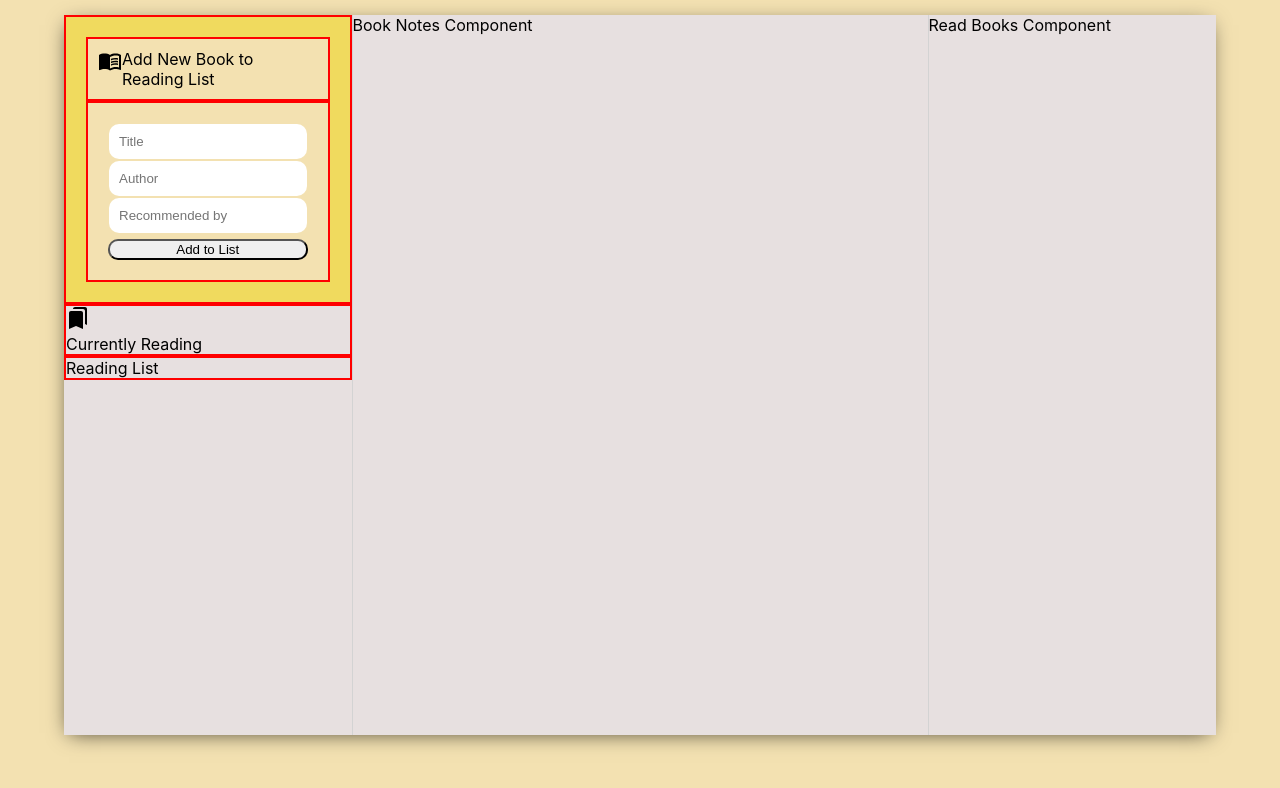
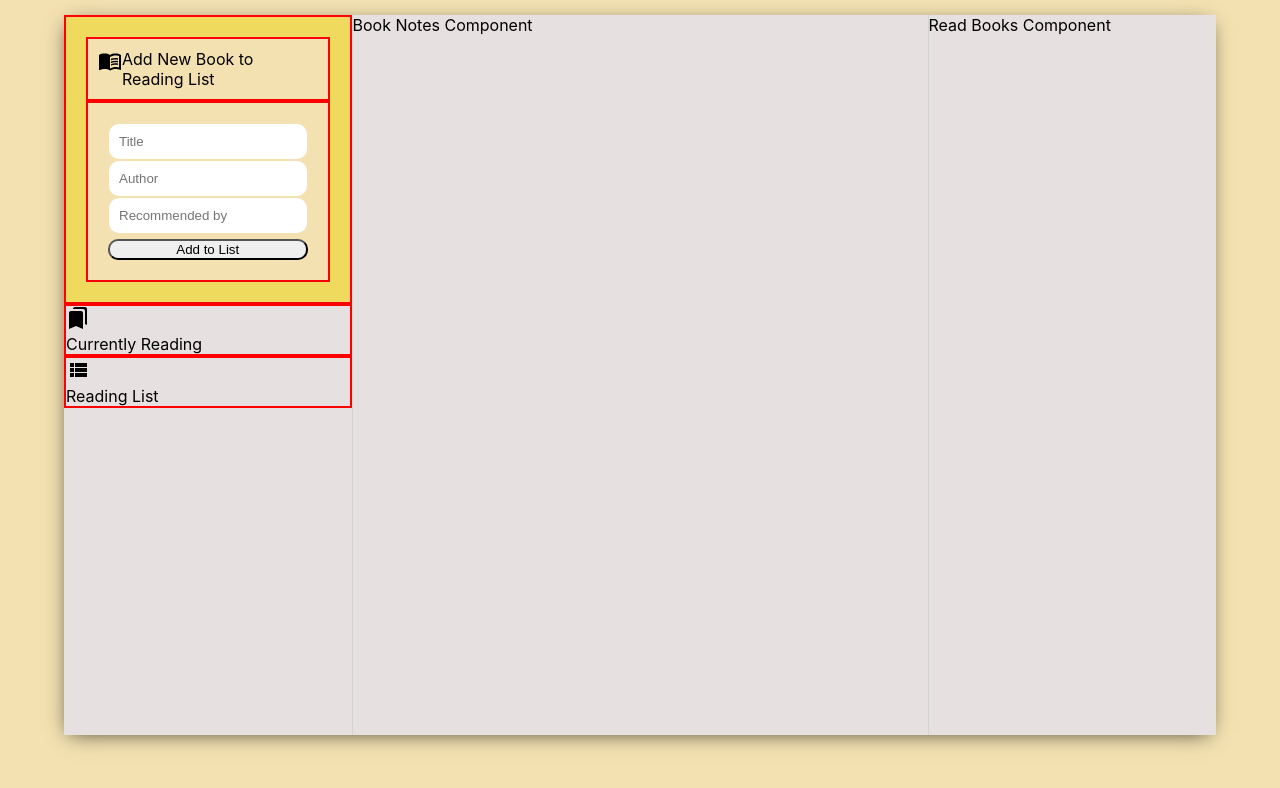
Before and after one commit to adospinoiu/MERN_Reading_List, a React (Create React App) app in the folder reading_list-front-end/: page / in a window 1280 px wide. Shown: the top 788 px of the page. Built offline with nearby package versions, Linux system fonts and the light colour scheme.

Commit message:
Added icon to Reading-List section

```diff
--- a/reading_list-front-end/src/ReadingList.js
+++ b/reading_list-front-end/src/ReadingList.js
@@ -3,6 +3,7 @@ import './ReadingList.css';
 
 import MenuBookIcon from '@material-ui/icons/MenuBook';
 import BookmarksIcon from '@material-ui/icons/Bookmarks';
+import ViewListIcon from '@material-ui/icons/ViewList';
 
 function ReadingList() {
     return (
@@ -42,11 +43,15 @@ function ReadingList() {
                 </div>
 
 
-
             </div>
 
             <div className="readinglist__futurereading">
-                <p>Reading List</p>
+                <div className="futurereading__header">
+                    <ViewListIcon />
+
+                    <p>Reading List</p>
+                </div>
+
             </div>
         </div >
     )
```
